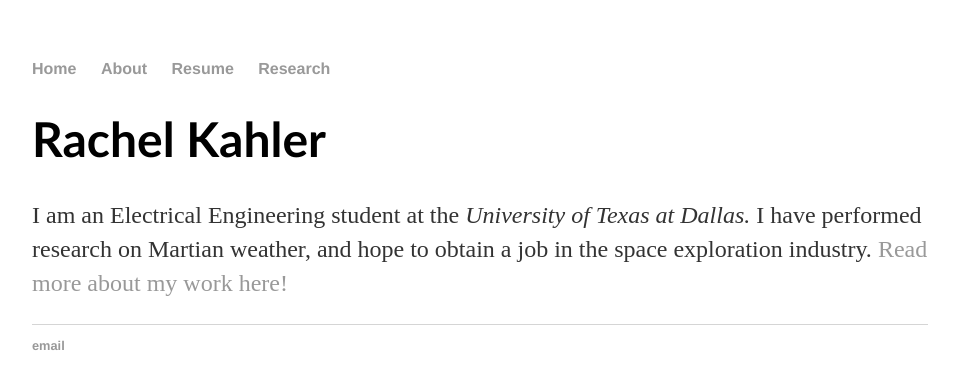
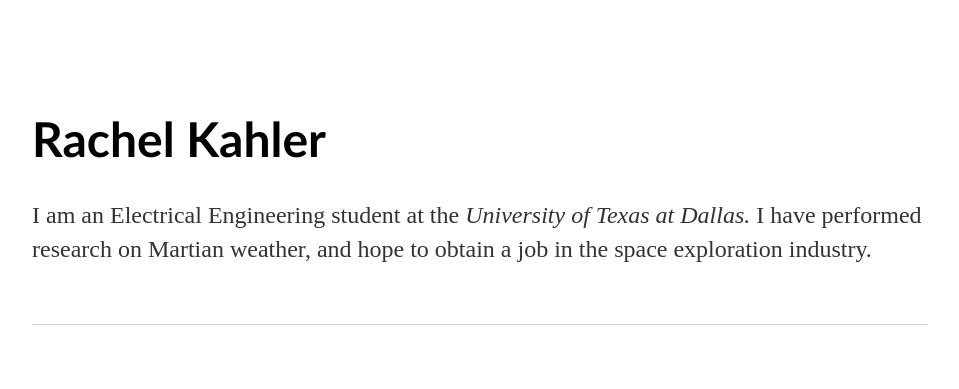
Before and after one commit to rachel-kahler/rachel-kahler.github.io, a Jekyll site: the page built from index.html, in a window 1280 px wide. Shown: the top 389 px of the page, without its empty margins (160-1119 px from the left). Built offline with Jekyll 4.4.1, drawn with Linux system fonts in a browser that asks for light colours.

Commit message:
Update main.css
changed text color to white and background color to blue.

```diff
--- a/css/main.css
+++ b/css/main.css
@@ -1,6 +1,7 @@
 body {
     margin: 60px auto;
     width: 70%;
+    bgcolor= "blue";
 }
 nav ul, footer ul {
     font-family:'Helvetica', 'Arial', 'Sans-Serif';
@@ -14,7 +15,7 @@
 }
 a {
     text-decoration: none;
-    color: #999;
+    color: #FFF;
 }
 a:hover {
     text-decoration: underline;
```
